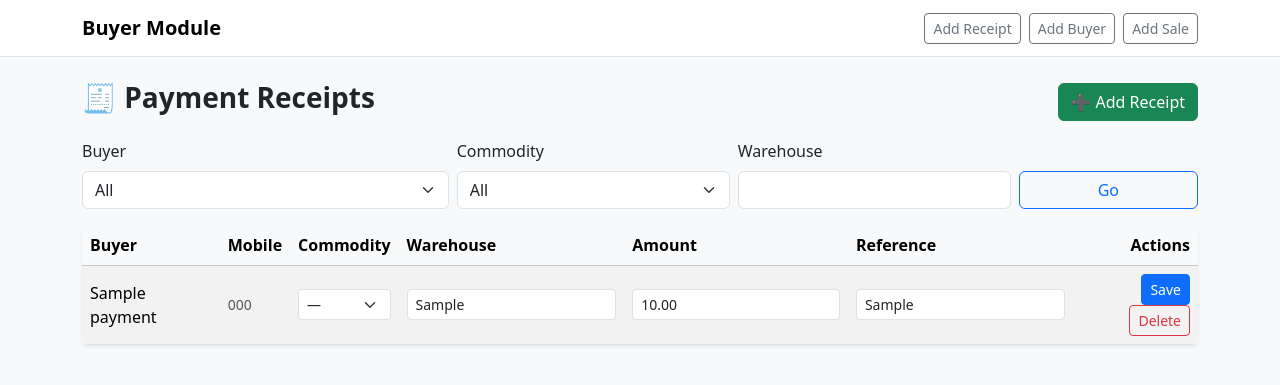
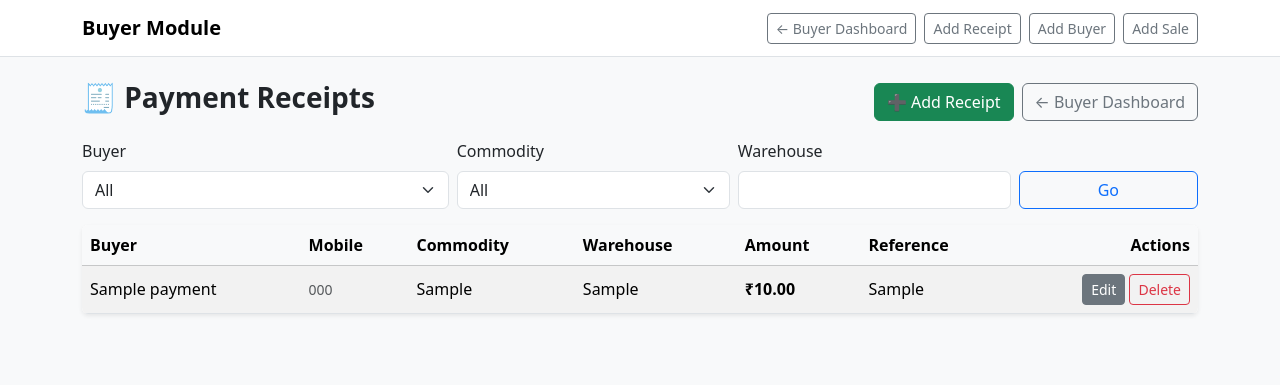
Before and after one commit to DUDU1608/warehouse-python, a Flask app: page /buyer/payments in a window 1280 px wide. Shown: the top 385 px of the page. Run offline with Flask 3, Linux system fonts and the light colour scheme; tables that the repository leaves empty hold one stand-in row (values such as "Sample post").

Commit message:
Update list_payments.html

```diff
--- a/app/templates/buyer/list_payments.html
+++ b/app/templates/buyer/list_payments.html
@@ -4,14 +4,25 @@
   <meta charset="utf-8">
   <title>Payment Receipts</title>
   <meta name="viewport" content="width=device-width, initial-scale=1">
-  <!-- Bootstrap 5 -->
   <link href="https://cdn.jsdelivr.net/npm/bootstrap@5.3.3/dist/css/bootstrap.min.css" rel="stylesheet">
+  <style>
+    body { background: #f7f8fb; }
+    /* edit/view toggles */
+    .cell-edit { display: none; }
+    tr.editing .cell-view { display: none; }
+    tr.editing .cell-edit { display: block; }
+    .btn-edit { display: inline-block; }
+    .btn-save, .btn-cancel { display: none; }
+    tr.editing .btn-edit { display: none; }
+    tr.editing .btn-save, tr.editing .btn-cancel { display: inline-block; }
+  </style>
 </head>
 <body class="bg-light">
 <nav class="navbar navbar-expand-lg bg-white border-bottom">
   <div class="container">
     <a class="navbar-brand fw-bold" href="#">Buyer Module</a>
     <div class="ms-auto d-flex gap-2">
+      <a class="btn btn-outline-secondary btn-sm" href="/buyer/dashboard">← Buyer Dashboard</a>
       <a class="btn btn-outline-secondary btn-sm" href="{{ url_for('payments.add_payment') }}">Add Receipt</a>
       <a class="btn btn-outline-secondary btn-sm" href="{{ url_for('buyer.add_buyer') }}">Add Buyer</a>
       <a class="btn btn-outline-secondary btn-sm" href="{{ url_for('sales.add_sale') }}">Add Sale</a>
@@ -33,9 +44,13 @@
 
   <div class="d-flex align-items-center justify-content-between mb-3">
     <h3 class="fw-bold">🧾 Payment Receipts</h3>
+    <div class="d-flex gap-2">
       <a class="btn btn-success" href="{{ url_for('payments.add_payment') }}">➕ Add Receipt</a>
+      <a class="btn btn-outline-secondary" href="/buyer/dashboard">← Buyer Dashboard</a>
+    </div>
   </div>
 
+  <!-- Filters -->
   <form method="GET" class="row g-2 mb-3">
     <div class="col-md-4">
       <label class="form-label">Buyer</label>
@@ -76,24 +91,56 @@
       </thead>
       <tbody>
         {% for p in payments %}
-        <tr>
-          <form method="POST" action="{{ url_for('payments.update_payment', payment_id=p.id) }}">
+        <tr data-row>
+          <form method="POST" action="{{ url_for('payments.update_payment', payment_id=p.id) }}" class="row-form">
+            <!-- Buyer (read-only) -->
             <td>{{ p.buyer_name }}</td>
             <td class="small text-muted">{{ p.mobile_no }}</td>
+
+            <!-- Commodity -->
             <td>
+              <div class="cell-view">{{ p.commodity or '—' }}</div>
+              <div class="cell-edit">
                 <select name="commodity" class="form-select form-select-sm">
                   <option value="" {% if not p.commodity %}selected{% endif %}>—</option>
                   {% for c in ['Wheat','Maize','Paddy'] %}
                     <option value="{{ c }}" {% if p.commodity==c %}selected{% endif %}>{{ c }}</option>
                   {% endfor %}
                 </select>
+              </div>
             </td>
-            <td><input class="form-control form-control-sm" name="warehouse" value="{{ p.warehouse or '' }}"></td>
-            <td><input type="number" step="0.01" class="form-control form-control-sm" name="amount" value="{{ '%.2f'|format(p.amount) }}"></td>
-            <td><input class="form-control form-control-sm" name="reference" value="{{ p.reference or '' }}"></td>
-            <td class="text-end">
-              <button class="btn btn-sm btn-primary">Save</button>
+
+            <!-- Warehouse -->
+            <td>
+              <div class="cell-view">{{ p.warehouse or '' }}</div>
+              <div class="cell-edit">
+                <input class="form-control form-control-sm" name="warehouse" value="{{ p.warehouse or '' }}">
+              </div>
+            </td>
+
+            <!-- Amount -->
+            <td class="fw-semibold">
+              <span class="cell-view">{{ p.amount|format_inr }}</span>
+              <span class="cell-edit">
+                <input type="number" step="0.01" class="form-control form-control-sm" name="amount" value="{{ '%.2f'|format(p.amount) }}">
+              </span>
+            </td>
+
+            <!-- Reference -->
+            <td>
+              <div class="cell-view">{{ p.reference or '' }}</div>
+              <div class="cell-edit">
+                <input class="form-control form-control-sm" name="reference" value="{{ p.reference or '' }}">
+              </div>
+            </td>
+
+            <!-- Actions -->
+            <td class="text-end text-nowrap">
+              <button type="button" class="btn btn-sm btn-secondary btn-edit">Edit</button>
+              <button class="btn btn-sm btn-primary btn-save">Save</button>
+              <button type="button" class="btn btn-sm btn-outline-secondary btn-cancel">Cancel</button>
           </form>
+
               <form method="POST" action="{{ url_for('payments.delete_payment', payment_id=p.id) }}" class="d-inline"
                     onsubmit="return confirm('Delete this payment receipt?');">
                 <button class="btn btn-sm btn-outline-danger">Delete</button>
@@ -108,6 +155,37 @@
   </div>
 </div>
 
+<script>
+(function(){
+  function enterEdit(tr){ tr.classList.add('editing'); }
+  function exitEdit(tr){
+    tr.classList.remove('editing');
+    // Reset form values when cancelling
+    const form = tr.querySelector('form.row-form');
+    if (form && tr.dataset.cancelReset === "1"){
+      form.reset();
+      tr.dataset.cancelReset = "0";
+    }
+  }
+
+  document.querySelectorAll('tr[data-row]').forEach(function(tr){
+    const editBtn = tr.querySelector('.btn-edit');
+    const cancelBtn = tr.querySelector('.btn-cancel');
+    const saveBtn = tr.querySelector('.btn-save');
+
+    if (editBtn){ editBtn.addEventListener('click', () => enterEdit(tr)); }
+    if (cancelBtn){
+      cancelBtn.addEventListener('click', () => {
+        tr.dataset.cancelReset = "1";
+        exitEdit(tr);
+      });
+    }
+    if (saveBtn){
+      // Button is inside form; default submit is fine
+    }
+  });
+})();
+</script>
 <script src="https://cdn.jsdelivr.net/npm/bootstrap@5.3.3/dist/js/bootstrap.bundle.min.js"></script>
 </body>
 </html>
```
Lines whose indentation alone changed are shown as unchanged.
